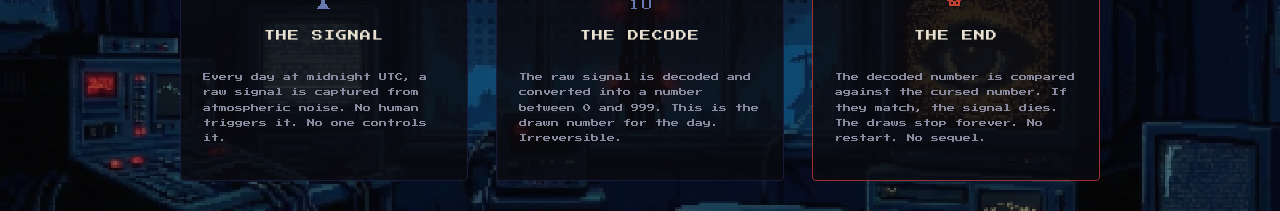
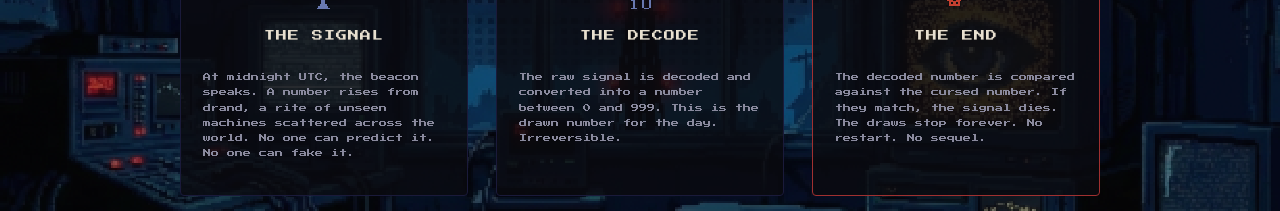
Before and after one commit to wkraxberger/cursed-number, a Next.js app in the folder frontend/: page /about in a window 1280 px wide. Shown: the part 320-531 px from the top of the page. Built offline with nearby package versions, Linux system fonts and the light colour scheme; no server answers.

Commit message:
enhanced explanation

```diff
--- a/frontend/app/about/page.tsx
+++ b/frontend/app/about/page.tsx
@@ -89,7 +89,7 @@ export default async function AboutPage() {
             number="01"
             Icon={SignalIcon}
             title="THE SIGNAL"
-            body="Every day at midnight UTC, a raw signal is captured from atmospheric noise. No human triggers it. No one controls it."
+            body="At midnight UTC, the beacon speaks. A number rises from drand, a rite of unseen machines scattered across the world. No one can predict it. No one can fake it."
           />
           <StepCard
             number="02"
```
